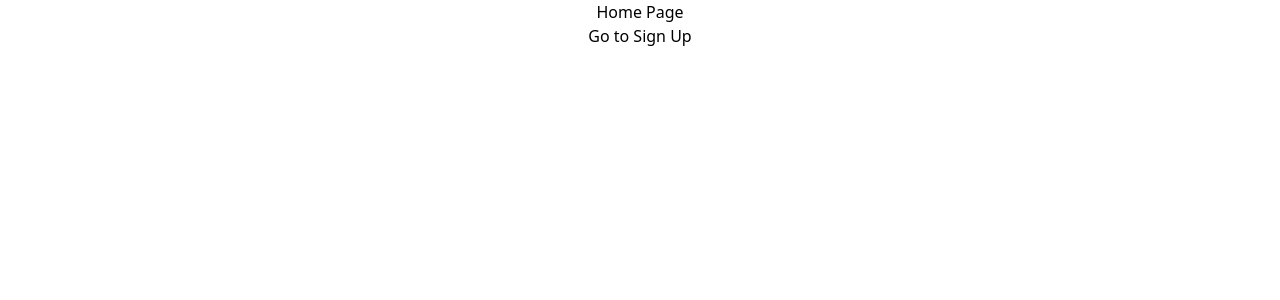
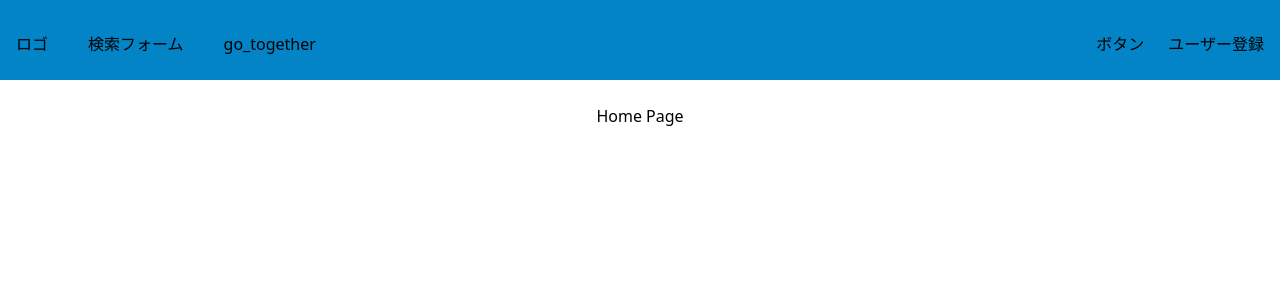
Before and after one commit to Masaki-ohara/go_together_front, a React (Vite) app: page / in a window 1280 px wide. Shown: the top 300 px of the page. Built offline with nearby package versions, Linux system fonts and the light colour scheme.

Commit message:
headerを作成

```diff
--- /dev/null
+++ b/src/pages/Header.tsx
@@ -0,0 +1,13 @@
+import React from "react";
+
+export default function Header() {
+    return (
+<div className="relative mb-6 flex items-center justify-between gap-6 pt-2 bg-sky-600 h-20">
+      <div className="absolute inset-0 flex justify-center ml-4 md:static">ロゴ</div>
+      <div className="hidden md:block ml-4">検索フォーム</div>
+      <div className="flex justify-center ml-4">go_together</div>
+      <div className="ml-auto">ボタン</div>
+      <a href="/signup" className="mr-4">ユーザー登録</a>
+    </div>
+  );
+};
--- a/src/pages/Home.tsx
+++ b/src/pages/Home.tsx
@@ -1,10 +1,11 @@
 import React from 'react'
+import Header from './Header';
 
 export default function Home () {
     return (
         <div>
+            <Header />
             <h1>Home Page</h1>
-            <a href="/signup">Go to Sign Up</a>
         </div>
   )
 }
```
